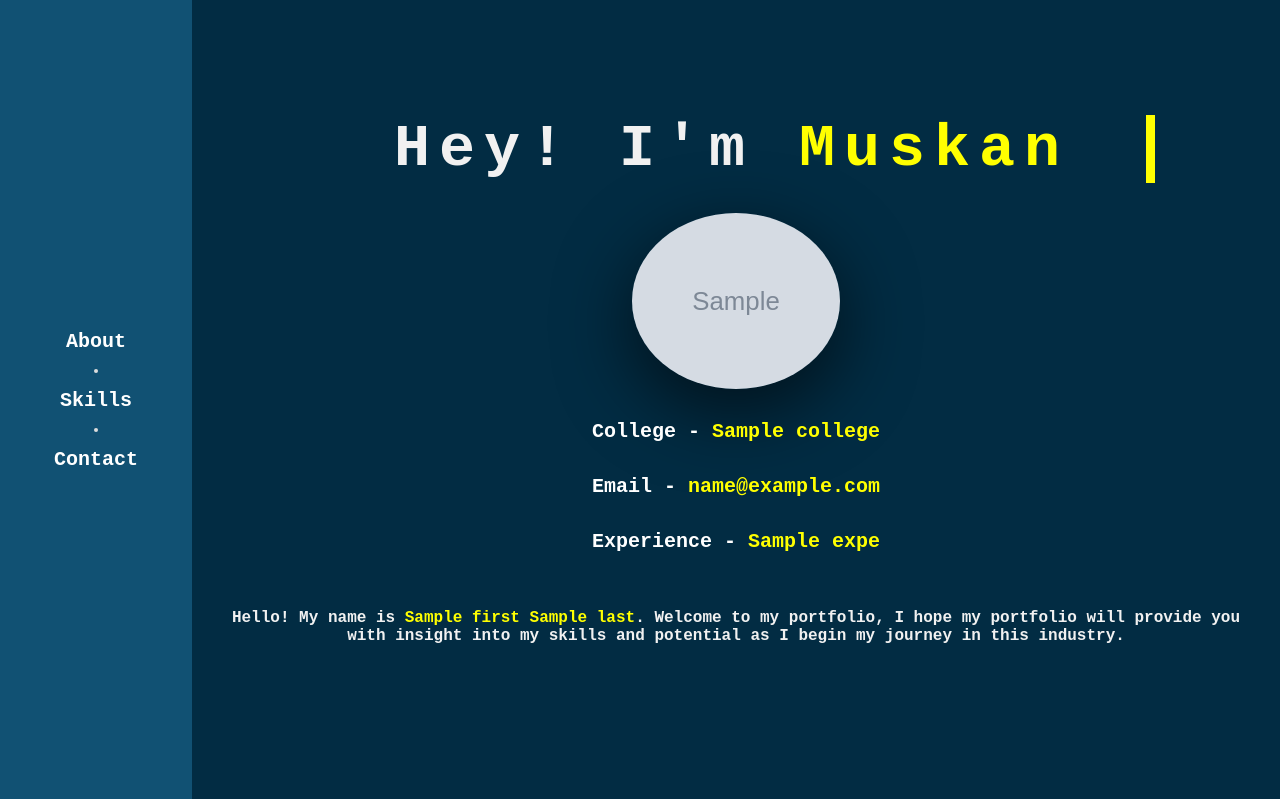
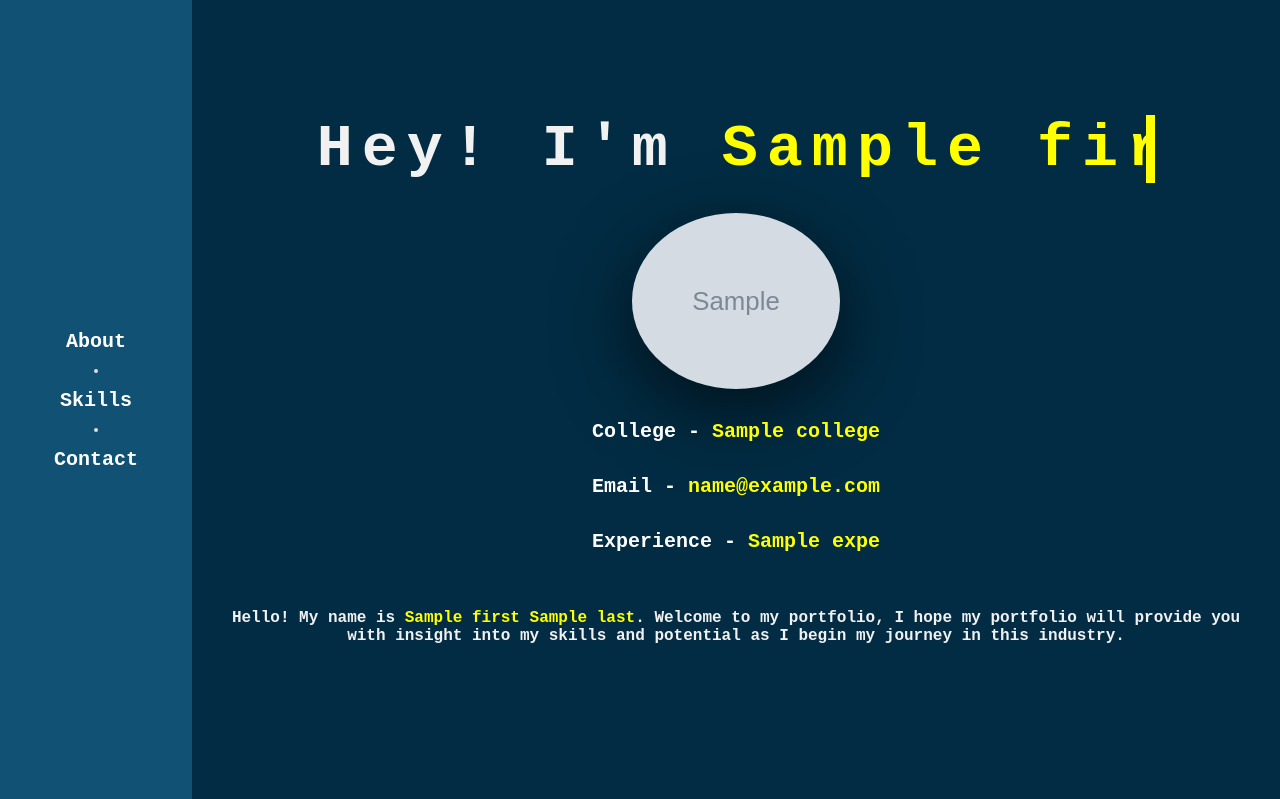
Before and after one commit to muskaann129/Dynamic-Portfolio, a Flask app: template templates/portfolio.html in a window 1280 px wide. Shown: the top 799 px of the page. Run offline with Flask 3, Linux system fonts and the light colour scheme; the template is opened without the code that fills it: most values are stand-ins (such as "Sample title", 1, 10 or a date in 2020); grey boxes marked "Sample" are stand-in pictures.

Commit message:
minor change

```diff
--- a/templates/portfolio.html
+++ b/templates/portfolio.html
@@ -374,7 +374,7 @@ footer p a{
             <h4><a href="#contact">Contact</a></h4>
         </div>
         <div class="intro">
-            <h1>Hey! I'm <span style="color:yellow;">Muskan</span></h1>
+            <h1>Hey! I'm <span style="color:yellow;">{{data.first}}</span></h1>
             <div class="img"><img src='{{ data.image }}'/></div>
             <h4>College - <span style="color:yellow;">{{data.college}}</span></h4>
             <h4>Email - <span style="color:yellow;">{{data.email}}</span></h4>
```
